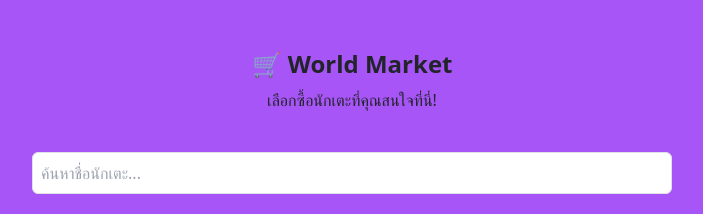
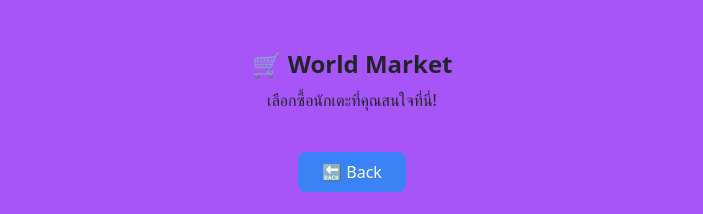
Before and after one commit to Natthapong20/Appdev.Project, a React (Create React App) app in the folder my-app/: page /marketplace in a window 1280 px wide. Shown: the top 214 px of the page, without its empty margins (288-991 px from the left). Built offline with nearby package versions, Linux system fonts and the light colour scheme; no server answers.

Commit message:
เพิ่มปุ่มback หน้า market

```diff
--- a/my-app/src/pages/Market.jsx
+++ b/my-app/src/pages/Market.jsx
@@ -2,12 +2,15 @@ import { useState } from "react";
 import "./UIMar.css";
 import axios from "axios";
 import { useEffect } from "react";
+import { useNavigate } from "react-router-dom";
 
 const Market = () => {
   const [players, setPlayers] = useState([]);
   const [selectedPosition, setSelectedPosition] = useState("");
   const [selectedPlayer, setSelectedPlayer] = useState(null);
   const [searchTerm, setSearchTerm] = useState("");
+
+  const navigate = useNavigate();
 
   useEffect(() => {
     fetchPlayers();
@@ -36,6 +39,14 @@ const Market = () => {
         <h1 className="text-2xl font-bold">🛒 World Market</h1>
         <p>เลือกซื้อนักเตะที่คุณสนใจที่นี่!</p>
       </div>
+
+      {/* ปุ่ม Back */}
+      <button
+        className="mt-4 px-4 py-2 bg-blue-500 text-white rounded-lg hover:bg-blue-700"
+        onClick={() => navigate(-1)}
+      >
+        🔙 Back
+      </button>
 
       {/* Search Bar */}
       <input
--- a/my-app/src/pages/Myclub.jsx
+++ b/my-app/src/pages/Myclub.jsx
@@ -2,7 +2,7 @@ import { useState } from "react";
 import { useNavigate } from "react-router-dom";
 import axios from "axios";
 
-// ✅ นำเข้ารูปจาก `src/assets/players/`
+//  นำเข้ารูปจาก `src/assets/players/`
 import footballField from "../assets/players/football-field.png";
 import playerCard from "../assets/players/card.png";
 
@@ -102,7 +102,7 @@ const MyClub = () => {
           🔗 COMPARE
         </button>
       </div>
-
+ฟ
       {/* สนามฟุตบอล */}
       <div className="flex flex-1 justify-center items-center">
         <div className="relative w-[700px] h-[925px] bg-cover bg-center rounded-lg shadow-lg" style={{ backgroundImage: `url(${footballField})` }}>
```
